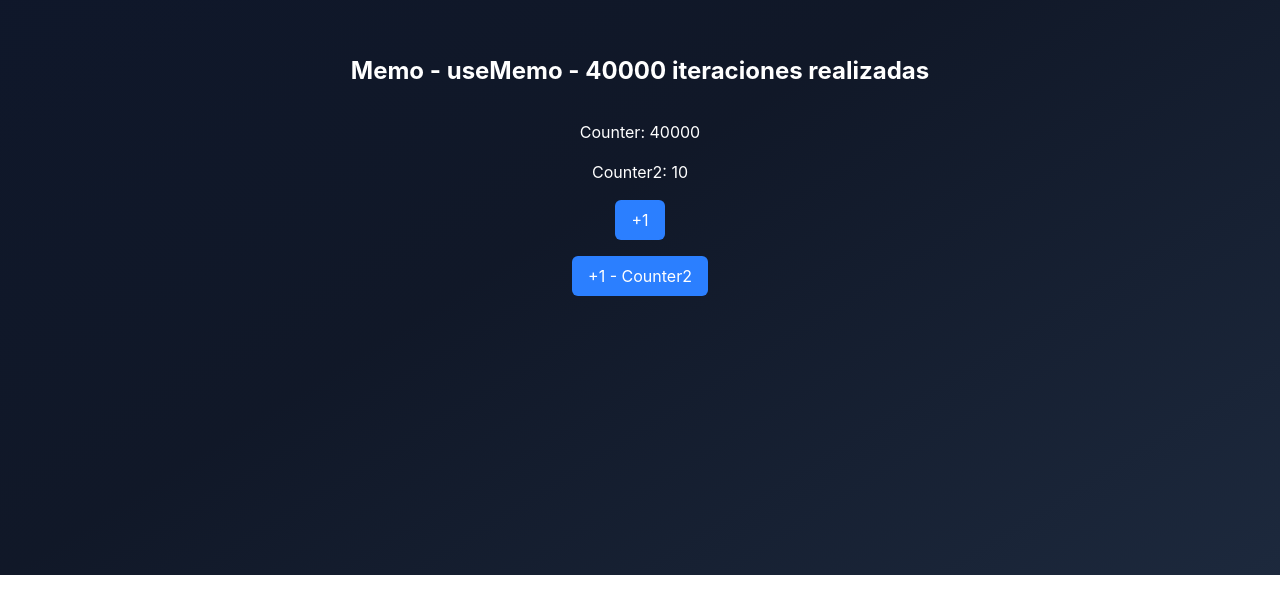
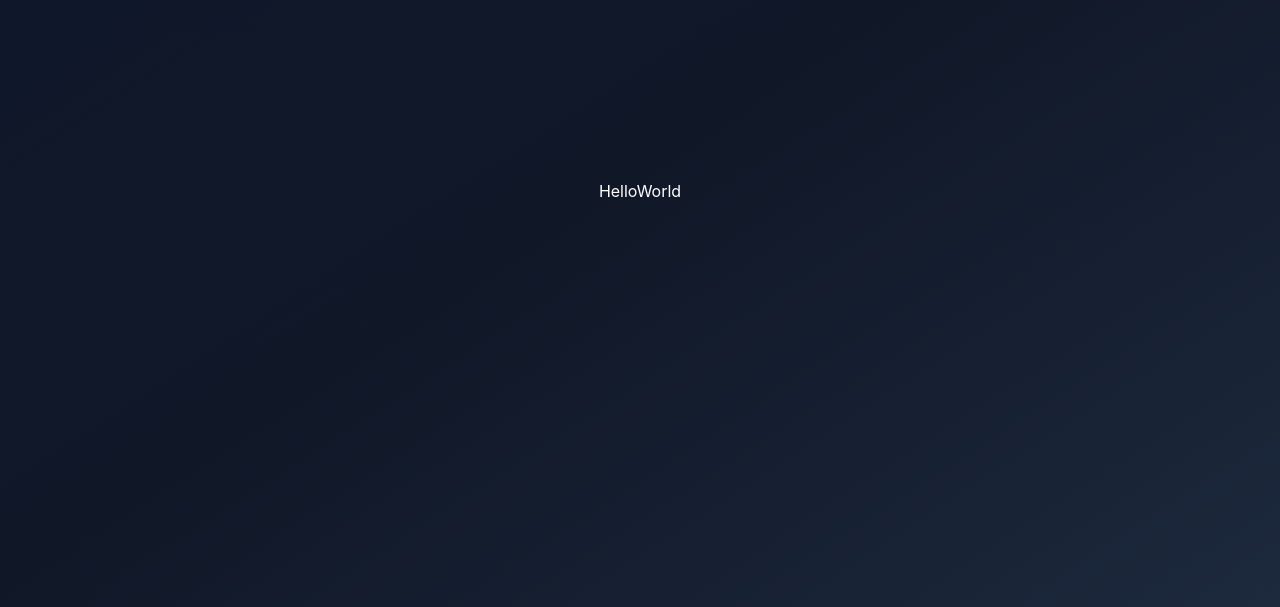
Before and after one commit to alonso-miguell/new-custom-hooks-app, a React (Vite) app: page / in a window 1280 px wide. Shown: the part 225-832 px from the top of the page. Before the commit the page ends 800 px from the top, so only its background shows below. Built offline with nearby package versions, Linux system fonts and the light colour scheme.

Commit message:
Added pages for router

```diff
--- a/package.json
+++ b/package.json
@@ -17,6 +17,7 @@
     "lucide-react": "^0.575.0",
     "react": "^19.2.0",
     "react-dom": "^19.2.0",
+    "react-router": "^7.13.1",
     "tailwind-merge": "^3.5.0"
   },
   "devDependencies": {
--- /dev/null
+++ b/src/hooks/useContext/MySPA.tsx
@@ -0,0 +1,14 @@
+import {RouterProvider} from "react-router";
+import {AppRouter} from "@/hooks/useContext/router/AppRouter.tsx";
+
+export const HomePage = () => {
+
+    return (
+        <div className="bg-gradient flex flex-col gap-4">
+
+            <div className="flex flex-col items-center justify-center min-h-screen">
+                <RouterProvider router={AppRouter} ></RouterProvider>
+            </div>
+        </div>
+    );
+};
--- /dev/null
+++ b/src/hooks/useContext/pages/About.tsx
@@ -0,0 +1,8 @@
+export const AboutPage = () => {
+
+    return (
+        <div>
+            <h1 className="text-4xl font-bold">About page</h1>
+        </div>
+    );
+};
--- /dev/null
+++ b/src/hooks/useContext/pages/Login.tsx
@@ -0,0 +1,8 @@
+export const LoginPage = () => {
+
+    return (
+        <div>
+            <h1 className="text-4xl font-bold">Login page</h1>
+        </div>
+    );
+};
--- /dev/null
+++ b/src/hooks/useContext/pages/Profile.tsx
@@ -0,0 +1,8 @@
+export const ProfilePage = () => {
+
+    return (
+        <div>
+            <h1 className="text-4xl font-bold">Profile page</h1>
+        </div>
+    );
+};
--- /dev/null
+++ b/src/hooks/useContext/router/AppRouter.tsx
@@ -0,0 +1,28 @@
+import React from "react";
+import {createBrowserRouter, Navigate} from "react-router";
+import {AboutPage} from "@/hooks/useContext/pages/About.tsx";
+import {LoginPage} from "@/hooks/useContext/pages/Login.tsx";
+import {ProfilePage} from "@/hooks/useContext/pages/Profile.tsx";
+
+export const AppRouter = createBrowserRouter([
+    {
+        path: "/",
+        element:<div> HelloWorld </div>,
+    },
+    {
+        path: "/about",
+        element:<AboutPage></AboutPage>,
+    },
+    {
+        path: "/login",
+        element:<LoginPage></LoginPage>,
+    },
+    {
+        path: "/profile",
+        element:<ProfilePage></ProfilePage>,
+    },
+    {
+        path: "*",
+        element:<Navigate to={"/"}/>,
+    },
+]);
--- a/src/main.tsx
+++ b/src/main.tsx
@@ -1,10 +1,10 @@
 import { StrictMode } from 'react'
 import { createRoot } from 'react-dom/client'
 import './index.css'
-import {MemoCounter} from "@/hooks/memos/MemoCounter.tsx";
+import {HomePage} from "@/hooks/useContext/MySPA.tsx";
 
 createRoot(document.getElementById('root')!).render(
   <StrictMode>
-      <MemoCounter></MemoCounter>
+      <HomePage></HomePage>
   </StrictMode>,
 )
```
Also changed, not shown: 1 other file (tests, documents, lock files or other folders).
